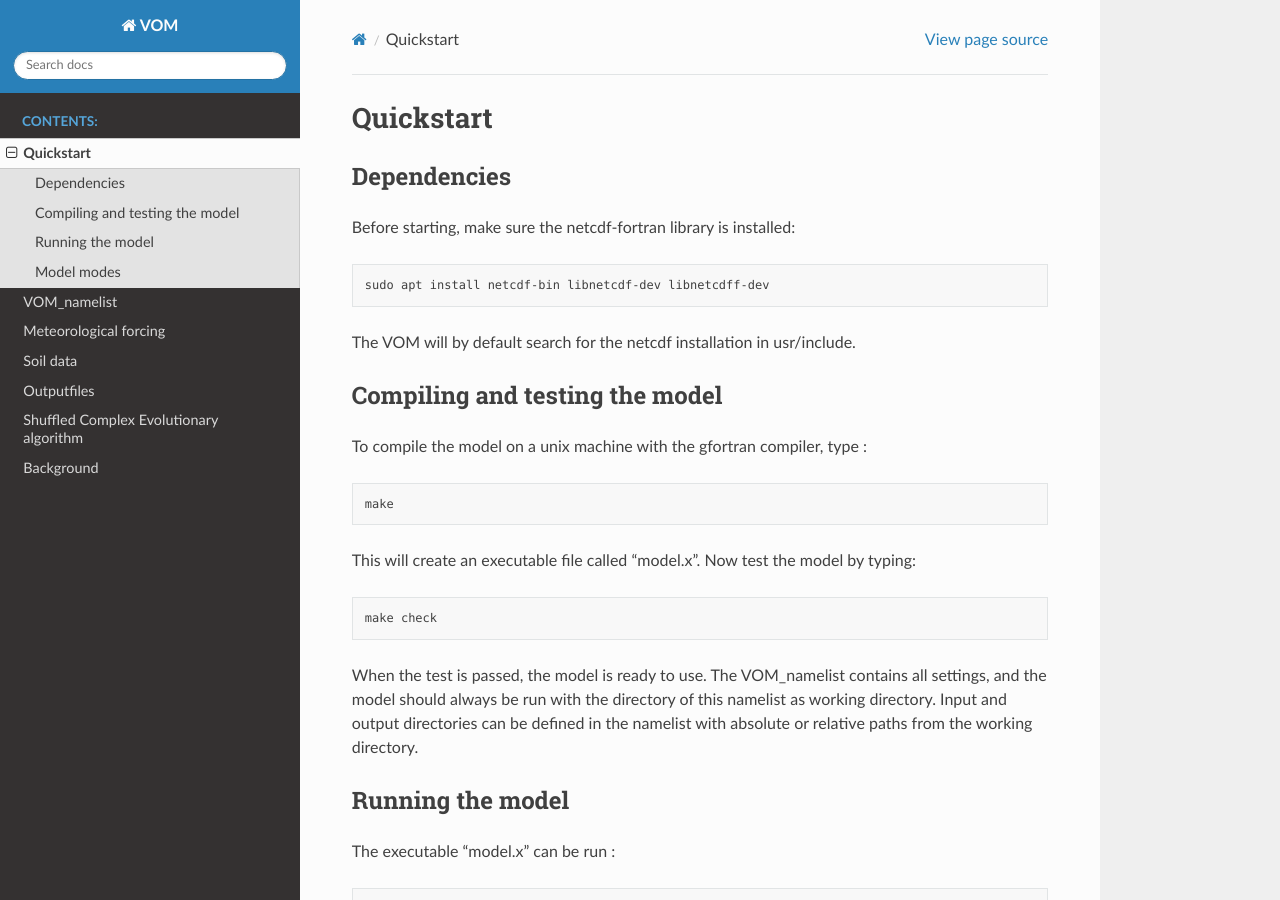
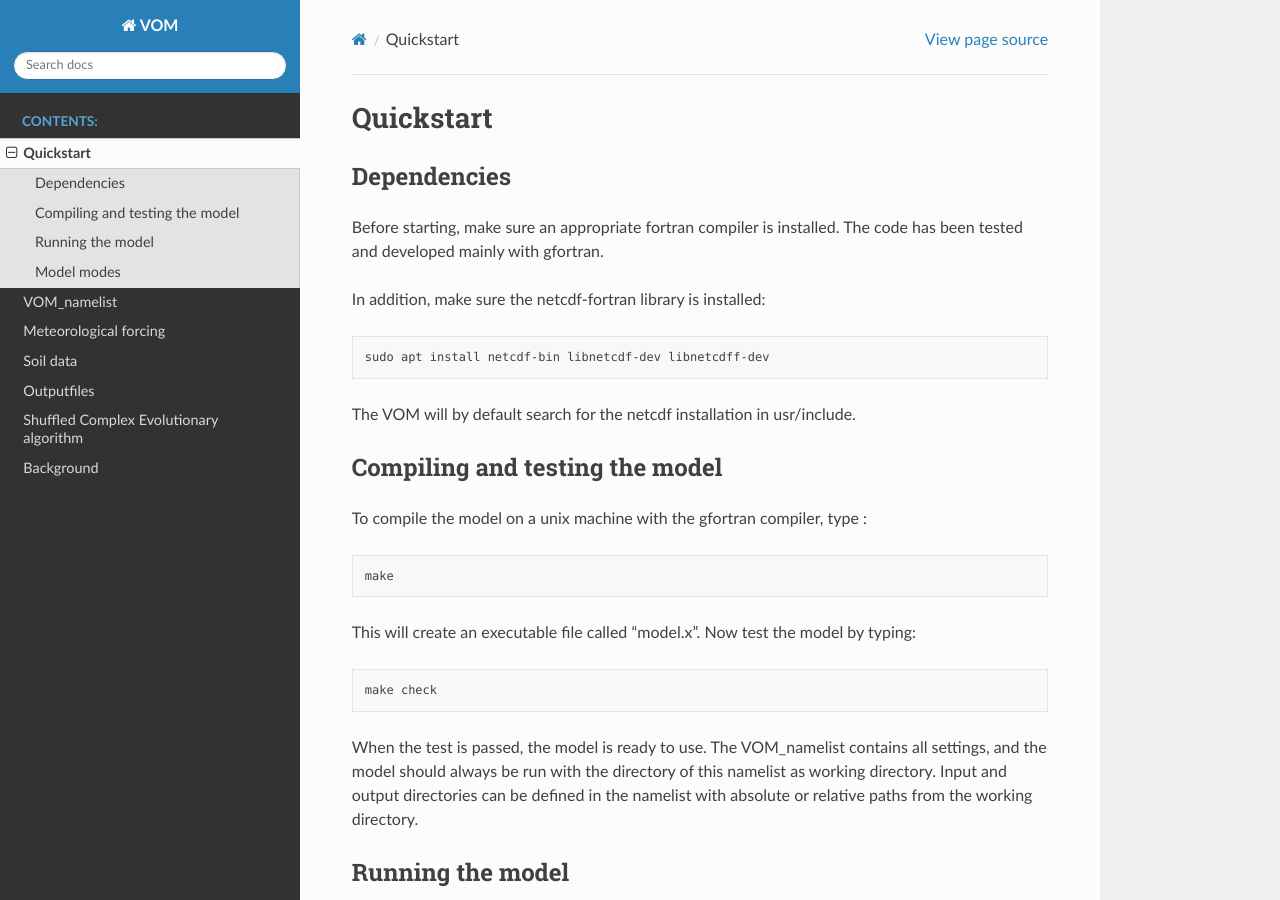
Before and after one commit to schymans/VOM, a Sphinx documentation site: the page built from VOM_Fortran/VOM-docu/source/quickstart.rst, in a window 1280 px wide and 900 px high. Built offline with Sphinx 7.4.7 and the Read the Docs theme 2.0.0, drawn with Linux system fonts in a browser that asks for light colours.

Commit message:
updated documentation

```diff
--- a/VOM_Fortran/VOM-docu/source/quickstart.rst
+++ b/VOM_Fortran/VOM-docu/source/quickstart.rst
@@ -3,7 +3,9 @@ Quickstart
 
 Dependencies
 --------------------------------
-Before starting, make sure the netcdf-fortran library is installed:
+Before starting, make sure an appropriate fortran compiler is installed. The code has been tested and developed mainly with gfortran.
+
+In addition, make sure the netcdf-fortran library is installed:
 
 .. code-block:: bash
 
--- a/VOM_Fortran/VOM-docu/source/vom_namelist.rst
+++ b/VOM_Fortran/VOM-docu/source/vom_namelist.rst
@@ -86,6 +88,8 @@ The file "vom_namelist" is an input file for the VOM, containing all settings fo
 |o_rgdepth        | root depth grasses (can be in shufflepar)                                                          | m        |
 +-----------------+----------------------------------------------------------------------------------------------------+----------+
 |i_lat            | geogr. latitude in degrees                                                                         | degrees  |
++-----------------+----------------------------------------------------------------------------------------------------+----------+
+|i_lon            | geogr. longitude in degrees                                                                         | degrees  |
 +-----------------+----------------------------------------------------------------------------------------------------+----------+
 |i_cz             | average soil elevation                                                                             | m        |
 +-----------------+----------------------------------------------------------------------------------------------------+----------+
```
Also changed, not shown: other parts of VOM_Fortran/VOM-docu/source/vom_namelist.rst (+2 -0 lines).
